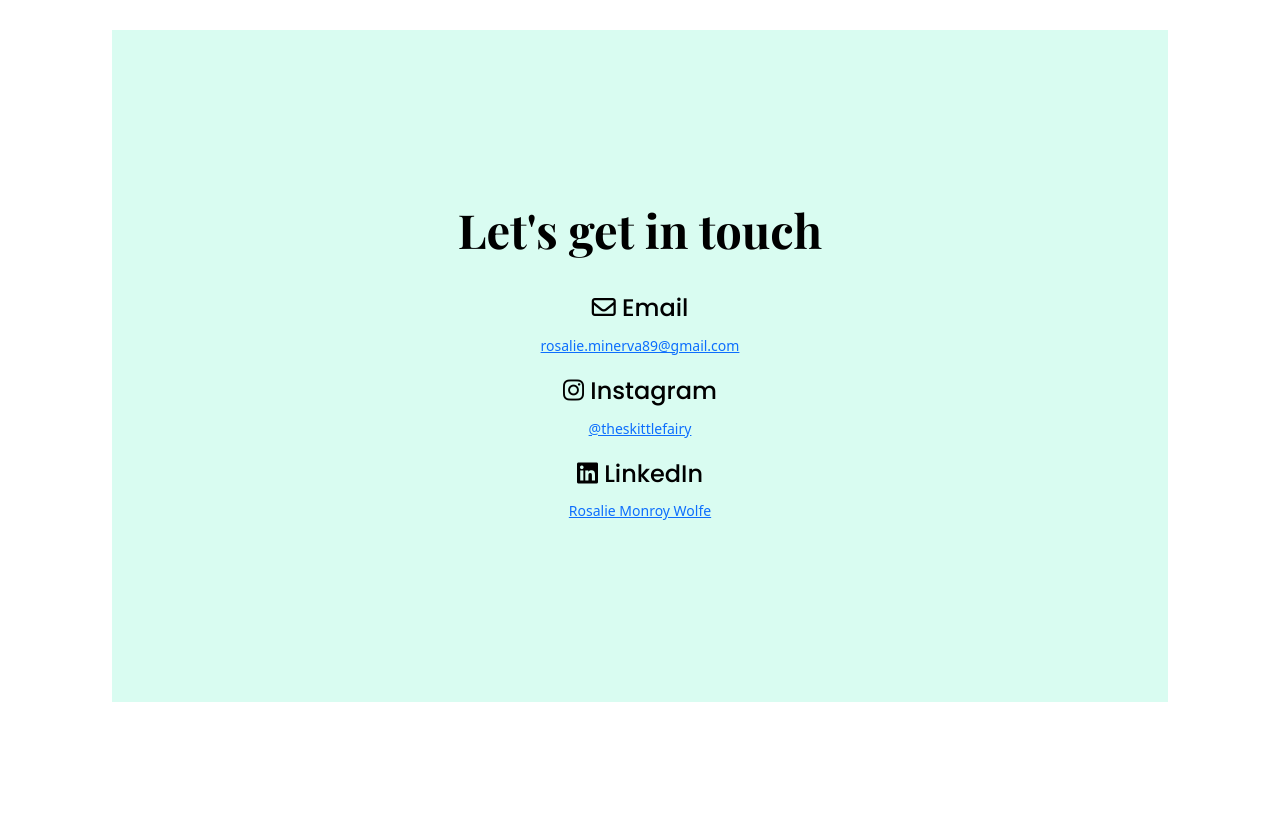
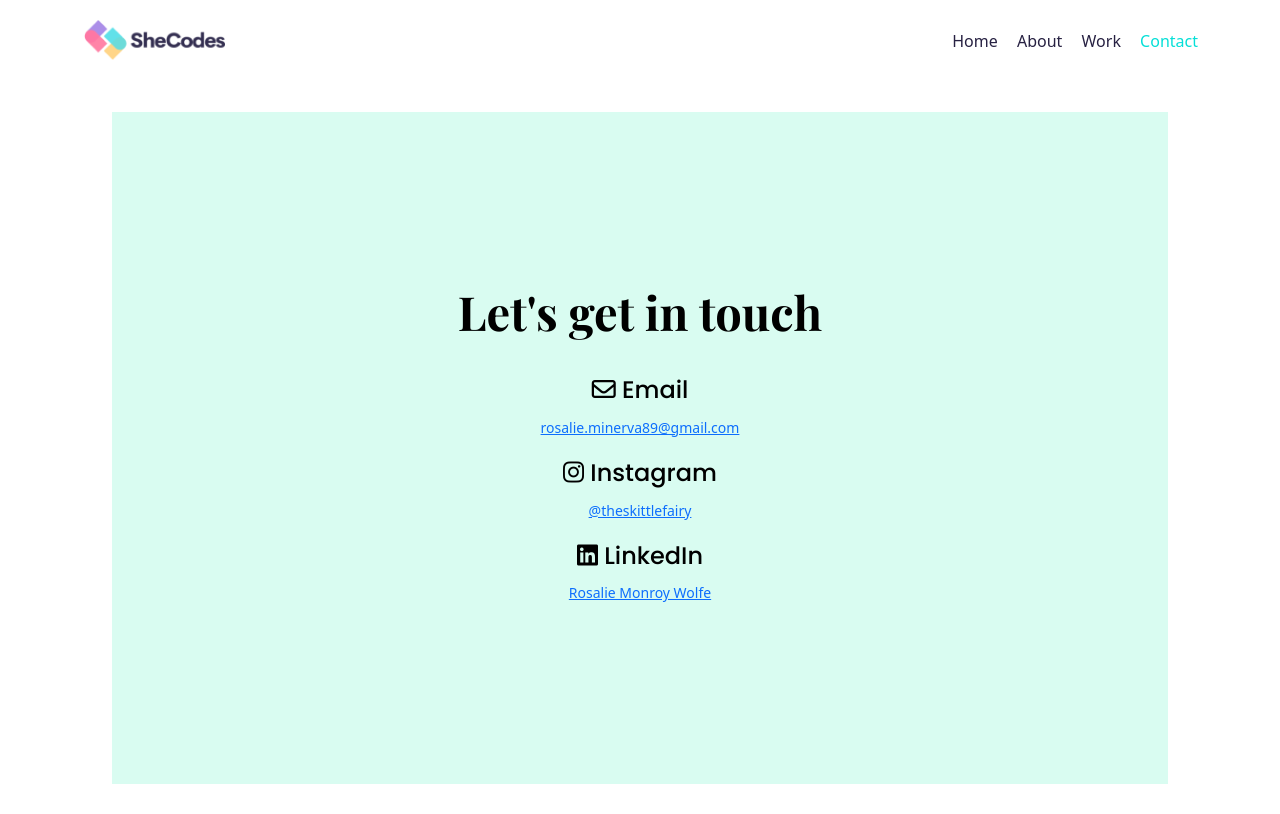
Before and after one commit to SkittleFairy/portfolio-project, a plain HTML site: page contact.html in a window 1280 px wide. Drawn offline with nearby package versions, Linux system fonts and the light colour scheme.

Commit message:
Created nav bar/header

```diff
--- a/contact.html
+++ b/contact.html
@@ -29,6 +29,31 @@
     <title>Contact Me - Rosalie Monroy</title>
   </head>
   <body>
+    <div class="container">
+      <nav class="d-flex justify-content-between">
+        <a href="/">
+          <img src="images/logo.png" class="logo d-none d-md-block" alt="" />
+          <img
+            src="images/logo-small.png"
+            class="logo d-block d-md-none"
+            alt=""
+        /></a>
+        <ul>
+          <li>
+            <a href="/index.html"> Home</a>
+          </li>
+          <li>
+            <a href="/about.html"> About</a>
+          </li>
+          <li>
+            <a href="/work.html"> Work</a>
+          </li>
+          <li class="active">
+            <a href="/contact.html"> Contact</a>
+          </li>
+        </ul>
+      </nav>
+    </div>
     <div class="content-container container">
       <div class="content">
         <h1 class="mb-4">Let's get in touch</h1>
--- a/styles/portfolio.css
+++ b/styles/portfolio.css
@@ -112,6 +112,37 @@ p {
   font-size: 14px;
 }
 
+.logo {
+  max-height: 40px;
+}
+
+nav {
+  padding: 20px 0;
+}
+
+nav ul {
+  margin: 0;
+  padding: 0;
+}
+
+nav li {
+  display: inline;
+  line-height: 42px;
+  list-style-type: none;
+  margin-left: 15px;
+}
+
+nav a {
+  color: #272142;
+  text-decoration: none;
+  transition: all 100ms ease-in-out;
+}
+
+nav a:hover,
+nav li.active a {
+  color: var(--branding-color);
+}
+
 @media (max-width: 900px) {
   h1 {
     font-size: 42px;
@@ -135,4 +166,9 @@ p {
     text-align: center;
     padding: 0;
   }
+
+  nav a {
+    font-size: 14px;
+    margin: 5px;
+  }
 }
```
Also changed, not shown: about.html (+23 -0 lines), index.html (+23 -0 lines), work.html (+23 -0 lines), images/logo-small.png (added), images/logo.png (added), 1 other file.
